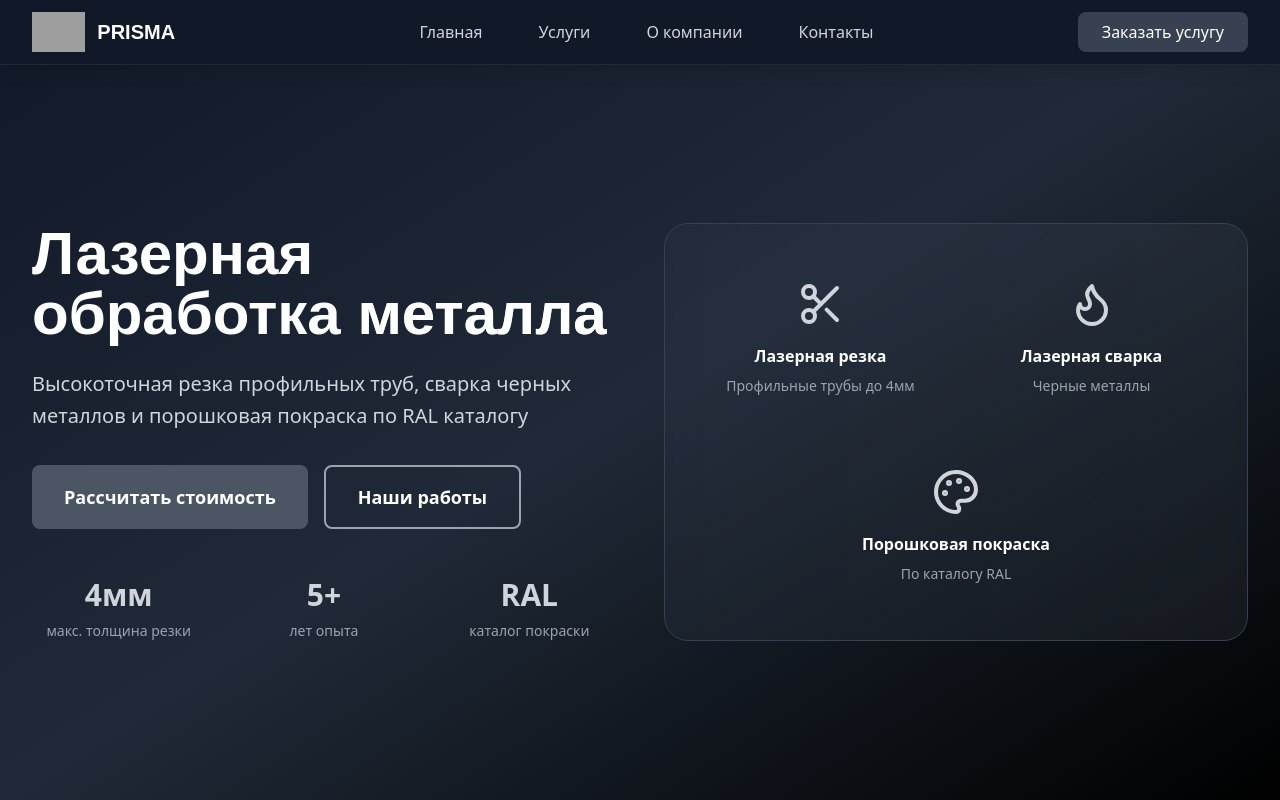
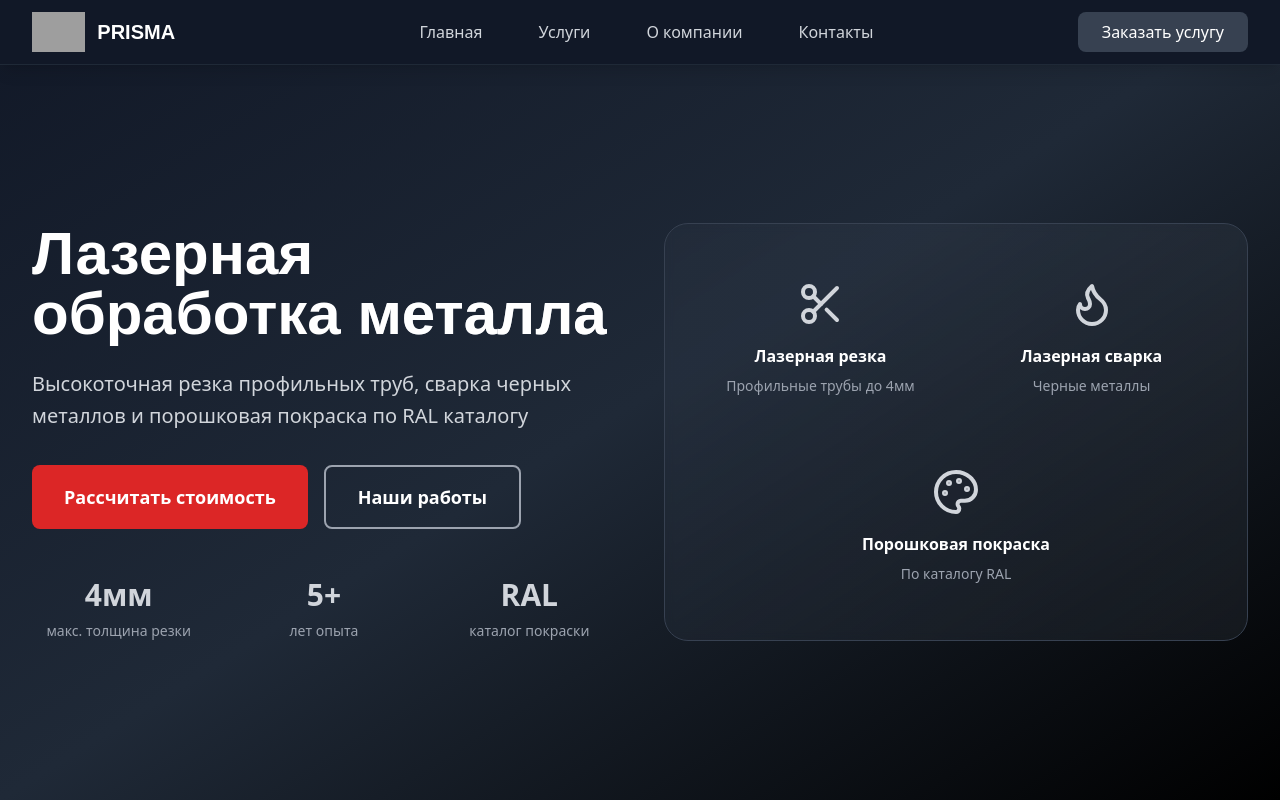
Before and after one commit to pr-poehali-dev/laser-welding-website, a React (Vite) app: page / in a window 1280 px wide. Shown: the top 800 px of the page. Built offline with nearby package versions, Linux system fonts and the light colour scheme; grey boxes are pictures that could not be loaded.

Commit message:
Обновление 1 компонентов

```diff
--- a/src/components/Hero.tsx
+++ b/src/components/Hero.tsx
@@ -21,7 +21,7 @@ const Hero = () => {
             </p>
 
             <div className="flex flex-col sm:flex-row gap-4 mb-12">
-              <button className="hover:bg-gray-600 text-white px-8 py-4 rounded-lg font-semibold text-lg transition-colors bg-gray-600">
+              <button className="hover:bg-gray-600 text-white px-8 py-4 rounded-lg font-semibold text-lg transition-colors bg-red-600">
                 Рассчитать стоимость
               </button>
               <button className="border-2 border-gray-400 hover:border-gray-300 text-white px-8 py-4 rounded-lg font-semibold text-lg transition-colors">
```
